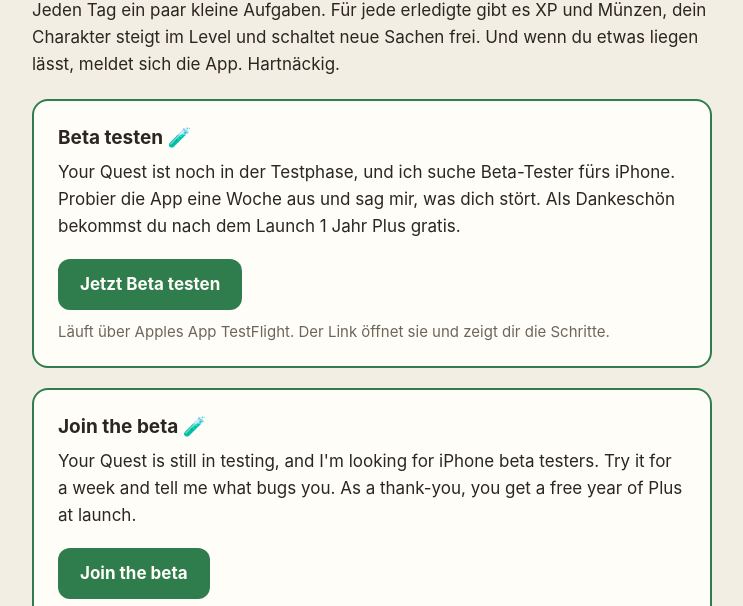
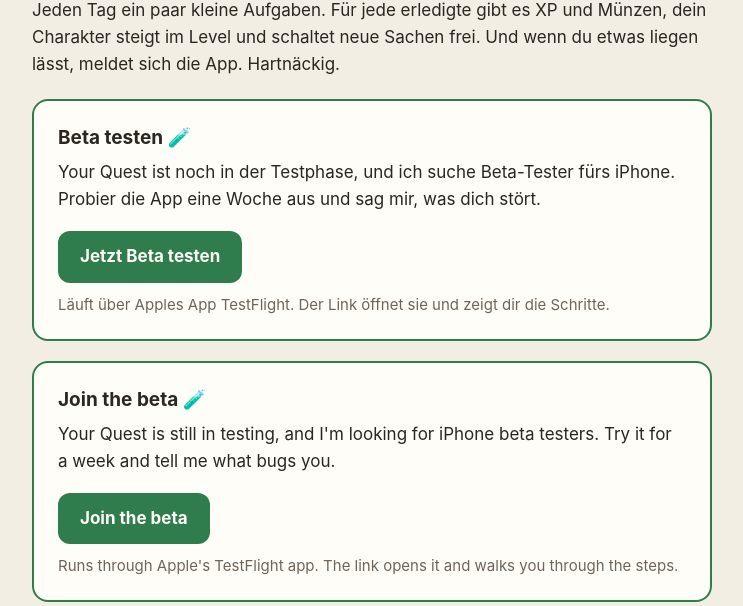
Before and after one commit to jannibanni1337-dev/your-quest-site, a plain HTML site: page index.html in a window 1280 px wide. Shown: the part 179-785 px from the top of the page, without its empty margins (268-1011 px from the left). Drawn offline with Linux system fonts and the light colour scheme.

Commit message:
Beta-Kasten: Plus-Versprechen entfernt
Co-Authored-By: Claude Opus 5.5 <noreply@anthropic.com>

```diff
--- a/index.html
+++ b/index.html
@@ -37,13 +37,13 @@ footer a{color:inherit;margin-right:16px}
 <p>Jeden Tag ein paar kleine Aufgaben. Für jede erledigte gibt es XP und Münzen, dein Charakter steigt im Level und schaltet neue Sachen frei. Und wenn du etwas liegen lässt, meldet sich die App. Hartnäckig.</p>
 <div class="card beta">
 <h2>Beta testen 🧪</h2>
-<p>Your Quest ist noch in der Testphase, und ich suche Beta-Tester fürs iPhone. Probier die App eine Woche aus und sag mir, was dich stört. Als Dankeschön bekommst du nach dem Launch 1 Jahr Plus gratis.</p>
+<p>Your Quest ist noch in der Testphase, und ich suche Beta-Tester fürs iPhone. Probier die App eine Woche aus und sag mir, was dich stört.</p>
 <a class="btn" href="https://testflight.apple.com/join/aMvTgU7e">Jetzt Beta testen</a>
 <p class="muted">Läuft über Apples App TestFlight. Der Link öffnet sie und zeigt dir die Schritte.</p>
 </div>
 <div class="card beta" lang="en">
 <h2>Join the beta 🧪</h2>
-<p>Your Quest is still in testing, and I'm looking for iPhone beta testers. Try it for a week and tell me what bugs you. As a thank-you, you get a free year of Plus at launch.</p>
+<p>Your Quest is still in testing, and I'm looking for iPhone beta testers. Try it for a week and tell me what bugs you.</p>
 <a class="btn" href="https://testflight.apple.com/join/aMvTgU7e">Join the beta</a>
 <p class="muted">Runs through Apple's TestFlight app. The link opens it and walks you through the steps.</p>
 </div>
```
